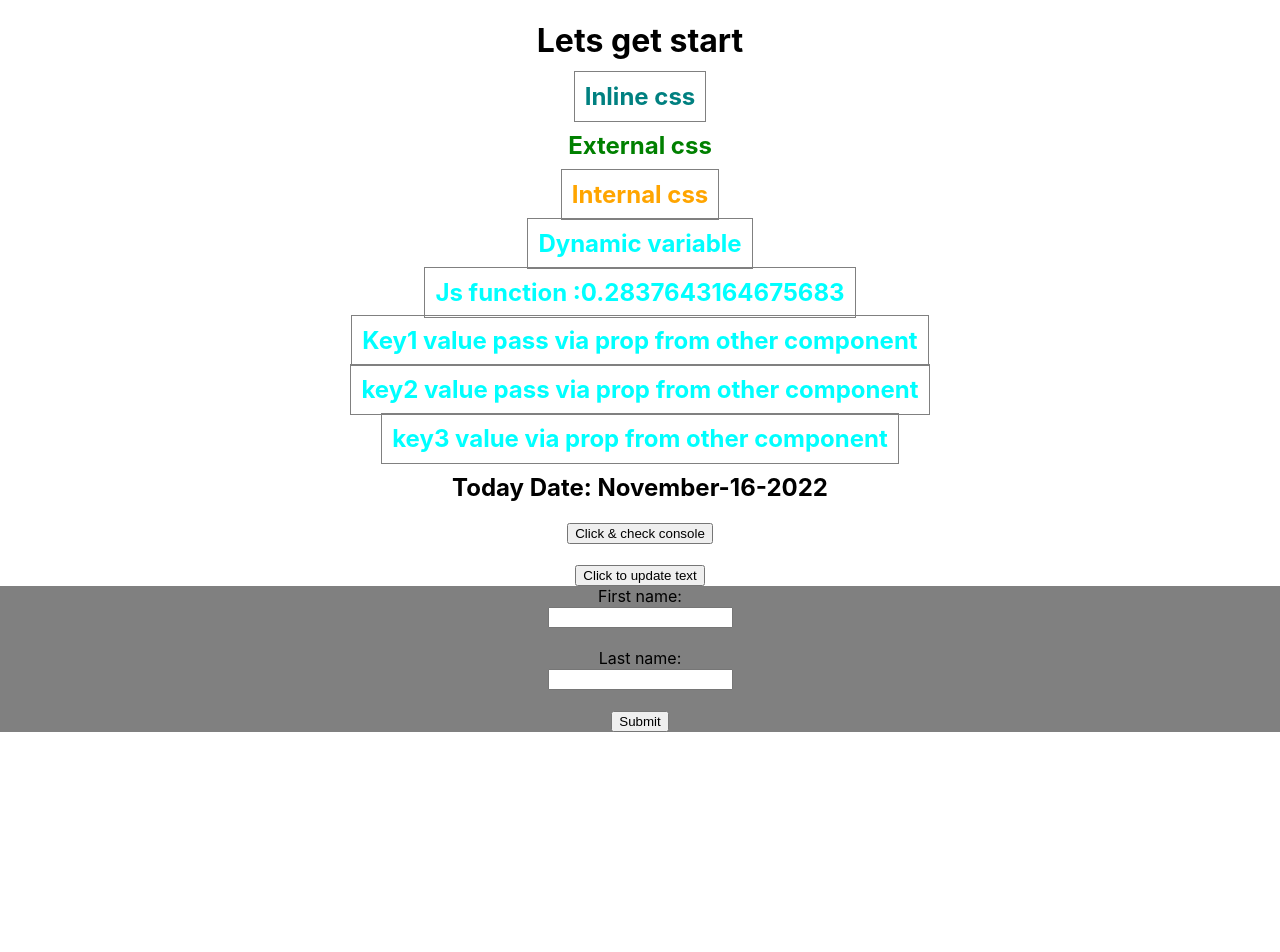
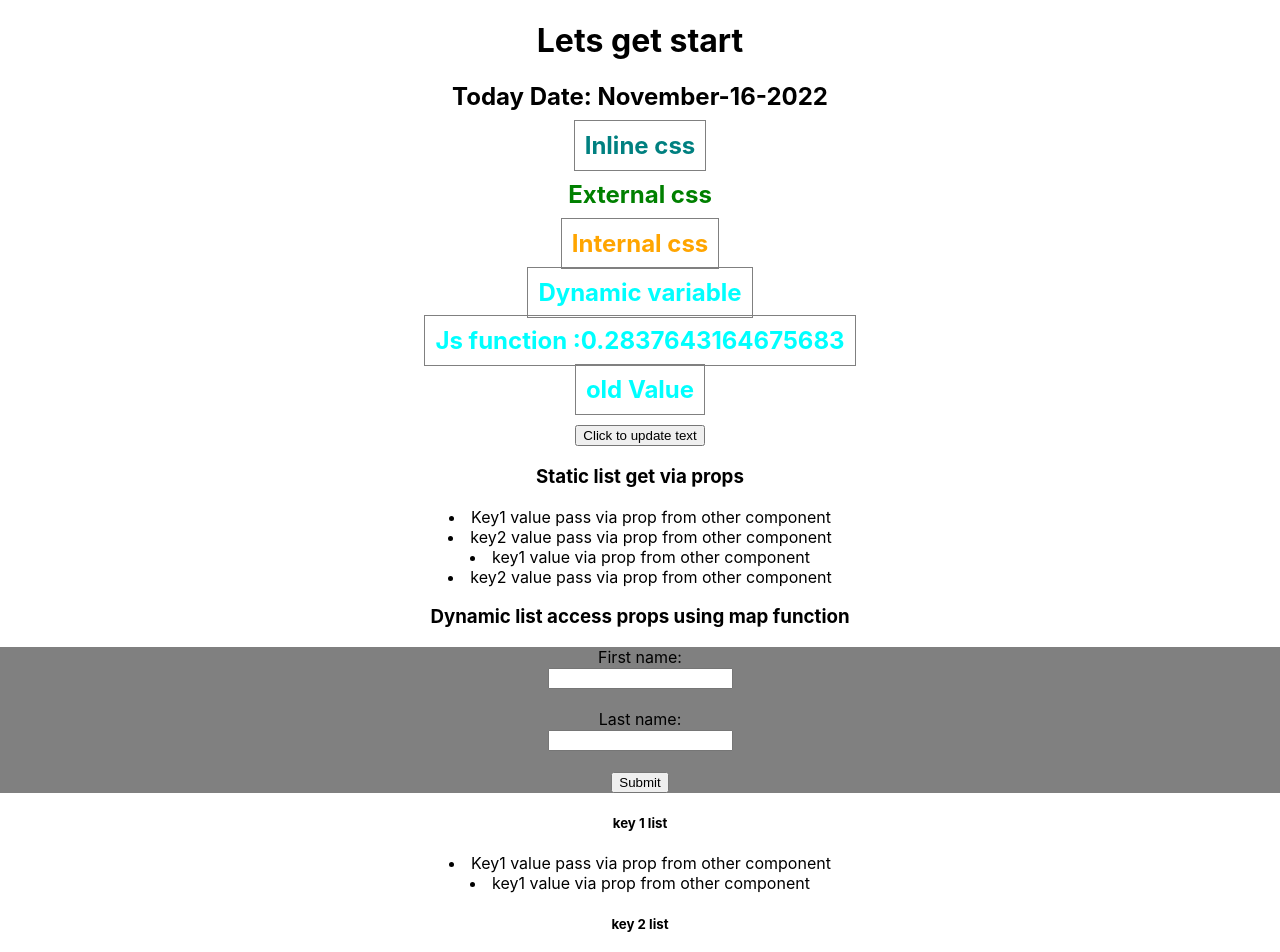
Before and after one commit to RohitSharma0077/react-app-begin, a React (Create React App) app: page / in a window 1280 px wide. Shown: the top 952 px of the page. Before the commit the page ends 800 px from the top, so only its background shows below. Built offline with nearby package versions, Linux system fonts and the light colour scheme.

Commit message:
updating

```diff
--- a/package.json
+++ b/package.json
@@ -8,7 +8,8 @@
     "@testing-library/user-event": "^13.5.0",
     "react": "^18.2.0",
     "react-dom": "^18.2.0",
-    "react-scripts": "5.0.1",
+    "react-scripts": "^5.0.1",
+    "styled-components": "^5.3.6",
     "web-vitals": "^2.1.4"
   },
   "scripts": {
--- a/src/App.js
+++ b/src/App.js
@@ -1,23 +1,44 @@
-import logo from './logo.svg';
 import './App.css';
+import { useState } from 'react';
 
 import FirstComponent from './components/FirstComponent';
 
+const val_pass_to_other_component = [
+  { key1: 'Key1 value pass via prop from other component', key2: 'key2 value pass via prop from other component' },
+  { key1: 'key1 value via prop from other component', key2: 'key2 value pass via prop from other component' },
+
+];
+
 function App() {
 
-  const val_pass_to_other_component = [
-    { key1: 'Key1 value pass via prop from other component', key2: 'key2 value pass via prop from other component' },
-    { key3: 'key3 value via prop from other component' },
+  // use destructuring
+  const [current_list, listAfterAddingnewViaForm ] = useState(val_pass_to_other_component);
 
-  ];
+  const addDataViaFormHandler = (all_form_data_getting) => {
+    listAfterAddingnewViaForm([all_form_data_getting, ...current_list]);   // combining form array values via ...(spread operator)
+    // or
+    // listAfterAddingnewViaForm((prevVal) => {
+    //     return [all_form_data_getting, ...prevVal];
+    // });
+
+    console.log('In app.js file');
+    console.log(current_list);
+
+  };
+
+
 
   return (
     <div className="App">
       <h1>Lets get start</h1>
-      <FirstComponent
+      {/* <FirstComponent
         key1= { val_pass_to_other_component[0].key1}
         key2= { val_pass_to_other_component[0].key2}
         key3= { val_pass_to_other_component[1].key3}>
+      </FirstComponent> */}
+
+      <FirstComponent
+        object_values= { current_list} onAddDataViaForm={addDataViaFormHandler}>
       </FirstComponent>
     </div>
   );
--- a/src/components/FirstComponent.js
+++ b/src/components/FirstComponent.js
@@ -11,45 +11,64 @@ import { useState } from 'react';
     const text1 = 'Dynamic variable';
 
     // use destructuring
-    const [current_var, updateVar ] = useState(props.key1);
+    const [current_var, updateVar ] = useState("old Value");
 
     const clickHandler = () => {
         console.log('button clicked !!!');
     }
 
     const clickUpdatetextHandler = () => {
-        updateVar('Updated !!! Key1 value pass via prop from other component')
+        updateVar('value Updated !!!')
         console.log('updated !!!');
     }
 
+    const onSaveFormHandler = (all_form_data_getting) => {
+        const all_form_data_get = {
+            ...all_form_data_getting,
+            // id : Math.random().toString()
+        };
+
+        console.log('Parent file: in first component file');
+        console.log(all_form_data_get);
+        props.onAddDataViaForm(all_form_data_get)
+    };
+
+
     return(
-
-        // <div>
-        //     <h2><span style={{padding:'10px 10px', border:'1px solid grey',  color:'teal'}}>Inline css</span></h2>
-        //     <h2><span className="ex-css">External css</span></h2>
-        //     <h2><span style={style_var_internal}>Internal css</span></h2>
-        //     <h2><span style={style_var}>{ text1 }</span></h2>
-        //     <h2><span style={style_var}>{'Js function :' + Math.random()}</span></h2>
-        //     <h2><span style={style_var}>{props.key1}</span></h2>
-        //     <h2><span style={style_var}>{props.key2}</span></h2>
-        //     <h2><span style={style_var}>{props.key3}</span></h2>
-        //     <DateReusableComponent></DateReusableComponent>
-        // </div>
 
         // here cardwrapper is custom tag component which is used as prop.children
         <CardWrapper>
+
+            <DateReusableComponent></DateReusableComponent>
             <h2><span style={{padding:'10px 10px', border:'1px solid grey',  color:'teal'}}>Inline css</span></h2>
             <h2><span className="ex-css">External css</span></h2>
             <h2><span style={style_var_internal}>Internal css</span></h2>
             <h2><span style={style_var}>{ text1 }</span></h2>
             <h2><span style={style_var}>{'Js function :' + Math.random()}</span></h2>
             <h2><span style={style_var}>{current_var}</span></h2>
-            <h2><span style={style_var}>{props.key2}</span></h2>
-            <h2><span style={style_var}>{props.key3}</span></h2>
-            <DateReusableComponent></DateReusableComponent>
-            <button onClick={ clickHandler }>Click & check console</button><br/><br/>
+            {/* <button onClick={ clickHandler }>Click & check console</button><br/><br/> */}
             <button onClick={ clickUpdatetextHandler }>Click to update text</button>
-            <FormComponent></FormComponent>
+
+                <h3>Static list get via props</h3>
+                <li>{props.object_values[0].key1}</li>
+                <li>{props.object_values[0].key2}</li>
+                <li>{props.object_values[1].key1}</li>
+                <li>{props.object_values[1].key2}</li>
+
+
+            <h3>Dynamic list access props using map function</h3>
+            <FormComponent onSaveForm={onSaveFormHandler} ></FormComponent>
+
+                <h5>key 1 list</h5>
+                {props.object_values.map( (listing) => (
+                     <li>{listing.key1}</li>
+                ))}
+
+                <h5>key 2 list</h5>
+                {props.object_values.map( (listing) => (
+                    <li>{listing.key2}</li>
+                ))}
+
     </CardWrapper>
     );
 }
--- a/src/components/FormComponent.js
+++ b/src/components/FormComponent.js
@@ -1,5 +1,5 @@
 import { useState } from 'react';
-const FormComponent = () => {
+const FormComponent = (props) => {
 
     // use destructuring
     const [Current_fname_val, updateFnameField ] = useState('');
@@ -46,12 +46,16 @@ const FormComponent = () => {
     const formSubmitHandler = (event) => {
         event.preventDefault();
 
-        const all_form_data ={
-            fname: Current_fname_val,
-            lname: Current_lname_val,
+        const all_form_data_build_pass ={
+            key1: Current_fname_val,
+            key2: Current_lname_val,
         }
 
-        console.log(all_form_data);
+
+        console.log('Current/child file: in form component file');
+        // child to parent chain: link up chain
+        console.log(all_form_data_build_pass);
+        props.onSaveForm(all_form_data_build_pass);
 
         // reset the form after submit all fields : two way binding
         updateFnameField('');
```
Also changed, not shown: 1 other file (tests, documents, lock files or other folders).
